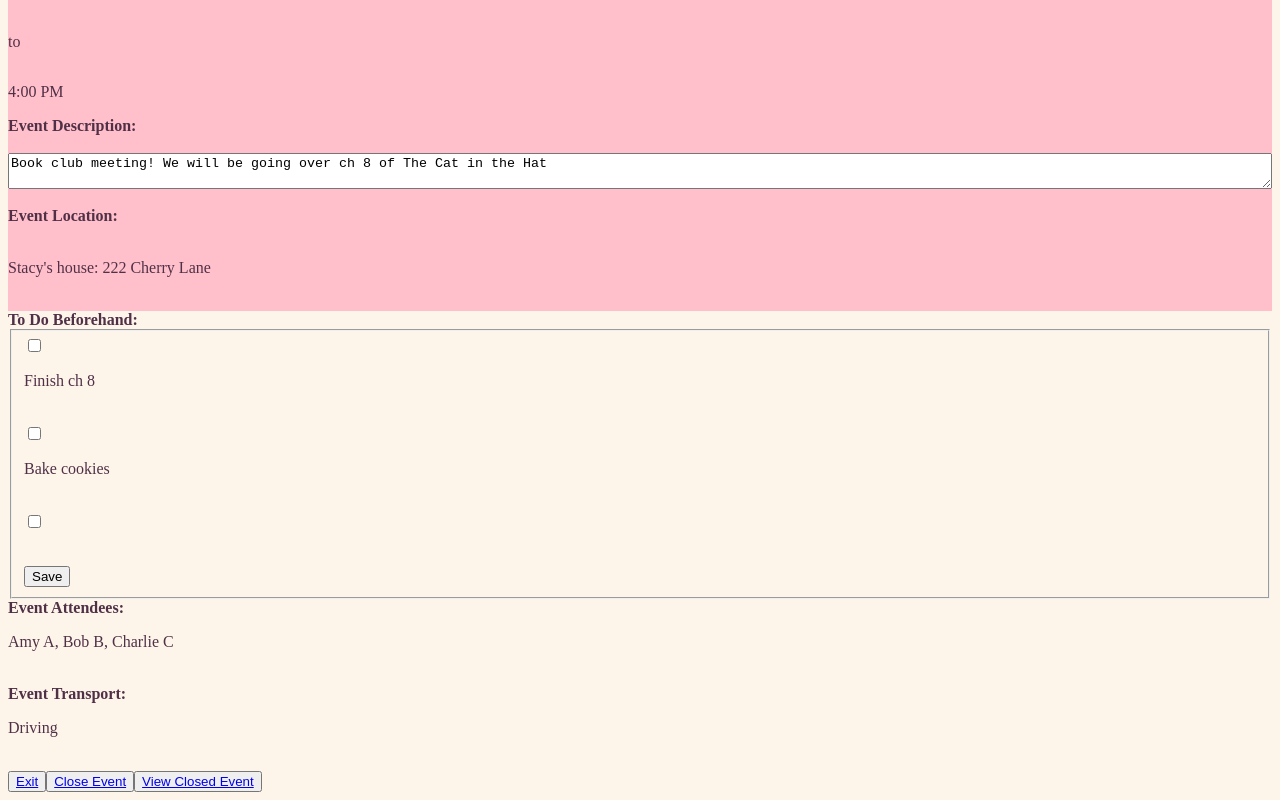
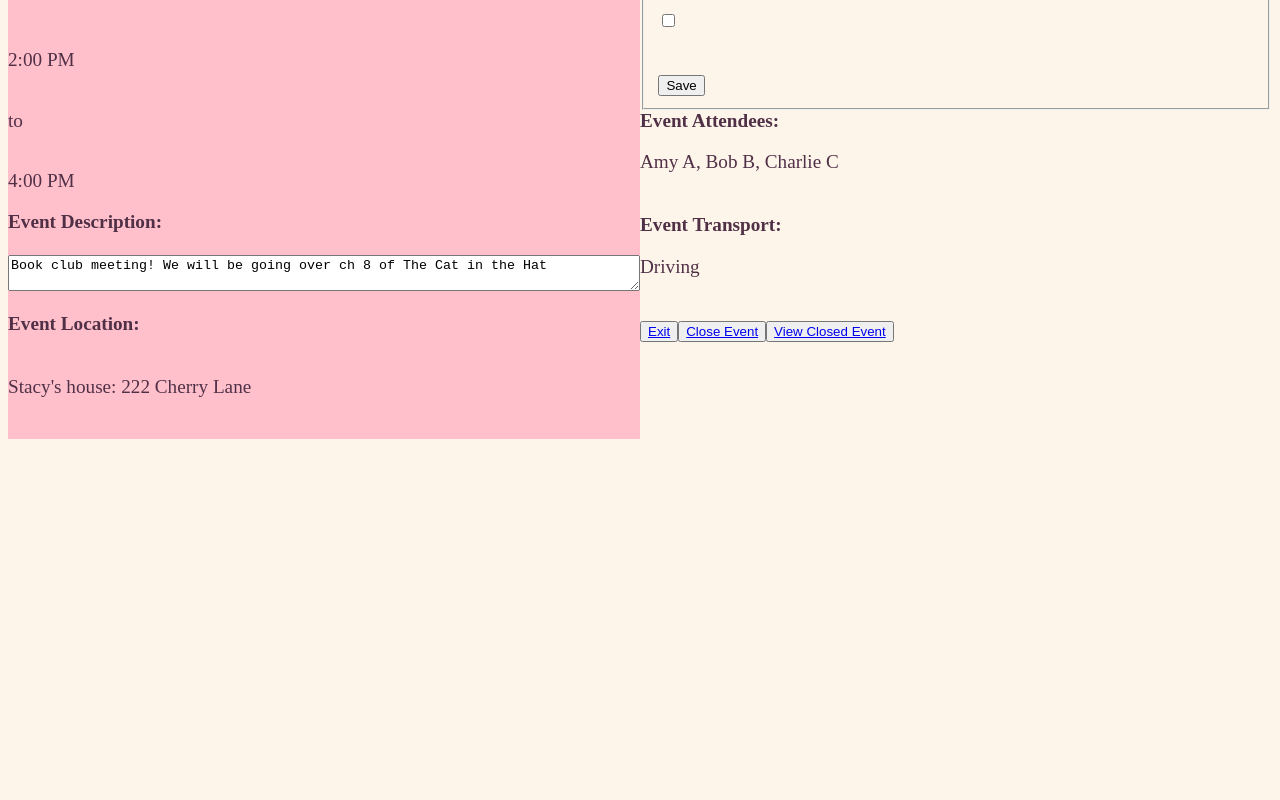
Before and after one commit to jtly4/Planner_Journal, a React (Create React App) app: page /ViewEvent in a window 1280 px wide. Shown: the part 502-1302 px from the top of the page. After the commit the page ends 949 px from the top, so only its background shows below. Built offline with nearby package versions, Linux system fonts and the light colour scheme.

Commit message:
Update ViewEvent.js

```diff
--- a/src/pages/ViewEvent.js
+++ b/src/pages/ViewEvent.js
@@ -123,7 +123,9 @@ function EventTransport(props) {
 function ViewEvent() {
     return (
         <>
-            <h2>View Event</h2>
+        <h2>View Event</h2>
+        <div className='event_container'>
+
             <div className='view_left'>
                 <EventName name="Book Club" />
                 <EventDate date="May 19, 2024" />
@@ -135,10 +137,10 @@ function ViewEvent() {
                 <EventToDo tdOne="Finish ch 8" tdTwo="Bake cookies" tdThree="" />
                 <EventAttendees attendees="Amy A, Bob B, Charlie C" />
                 <EventTransport transport="Driving" />
-            </div>
-            <button type="button" id="exit_view"><Link to="/Calendar">Exit</Link></button>
-            <button type="button" id="close_event"><Link to="/CloseEvent">Close Event</Link></button>
-            <button type="button" id="view_closed_event"><Link to="/ViewClosedEvent">View Closed Event</Link></button>
+                <button type="button" id="exit_view"><Link to="/Calendar">Exit</Link></button>
+                <button type="button" id="close_event"><Link to="/CloseEvent">Close Event</Link></button>
+                <button type="button" id="view_closed_event"><Link to="/ViewClosedEvent">View Closed Event</Link></button>            </div>
+        </div>
         </>
     )
 };
```
